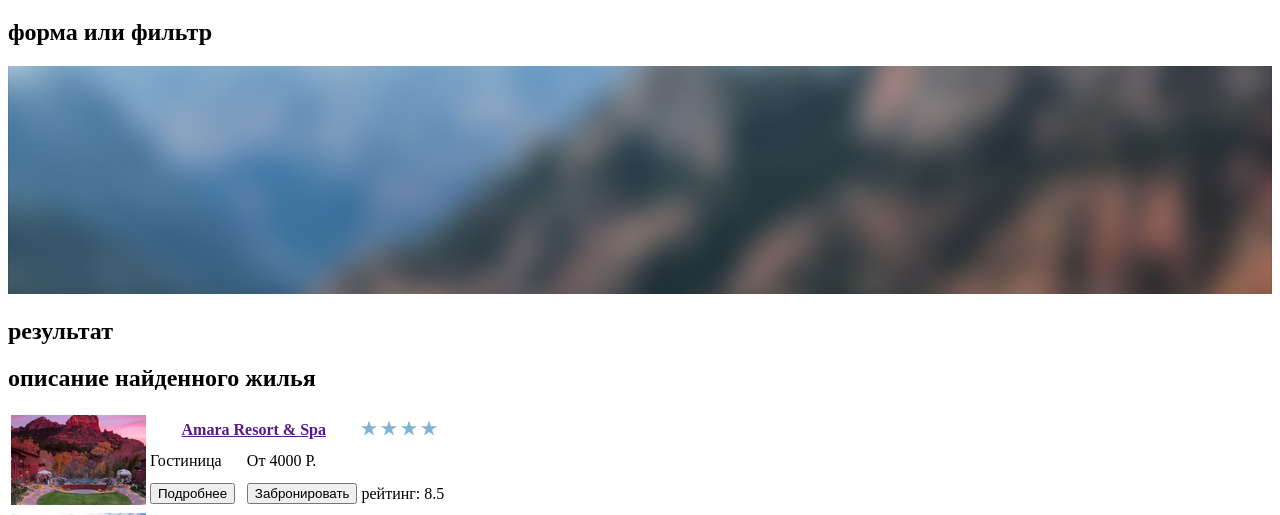
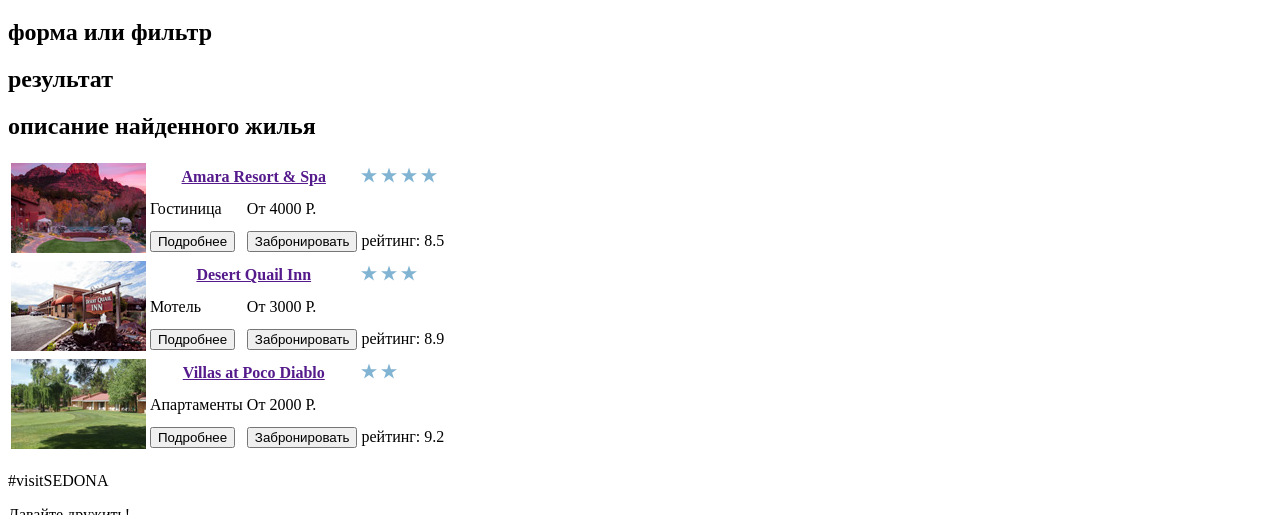
Before and after one commit to parfionovaa/1173543-sedona-26, a plain HTML site: page catalog.html in a window 1280 px wide. Shown: the part 231-746 px from the top of the page. Drawn offline with Linux system fonts and the light colour scheme.

Commit message:
графика - исправления по комментариям

```diff
--- a/catalog.html
+++ b/catalog.html
@@ -24,7 +24,7 @@
       <h1>Catalog</h1>
       <section>
         <h2>форма или фильтр</h2>
-        <img src="img/fonBlur.jpg" width="100%" height="100%" alt="фон для фильтра">
+
       </section>
 
       <section>
@@ -99,7 +99,7 @@
         <li><a href="#"><img src="img/fb-icon.svg" width="17" height="15" alt="группа в Фейсбук"></a></li>
         <li><a href="#"><img src="img/youtube.svg" width="17" height="15" alt="группа в YouTube"></a></li>
               </ul>
-              <!-- все иконки должны быть на синих плашках #81b3d2 46x48px (реализация на css)-->
+
             </div>
             <p>
               Website by
```
Also changed, not shown: index.html (+1 -1 lines).
